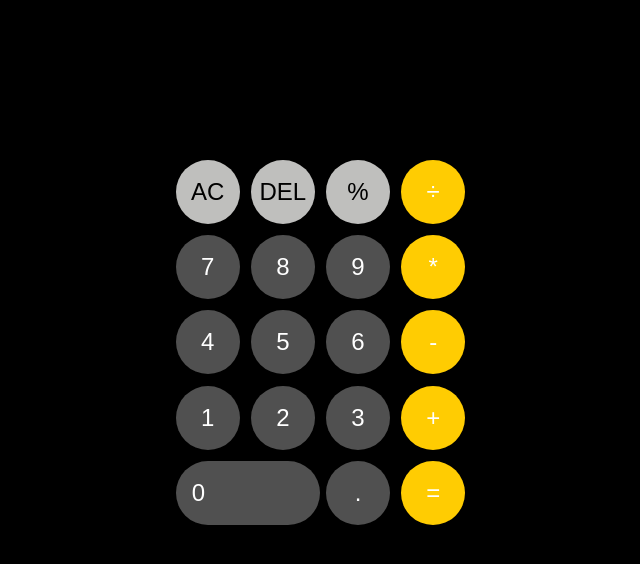
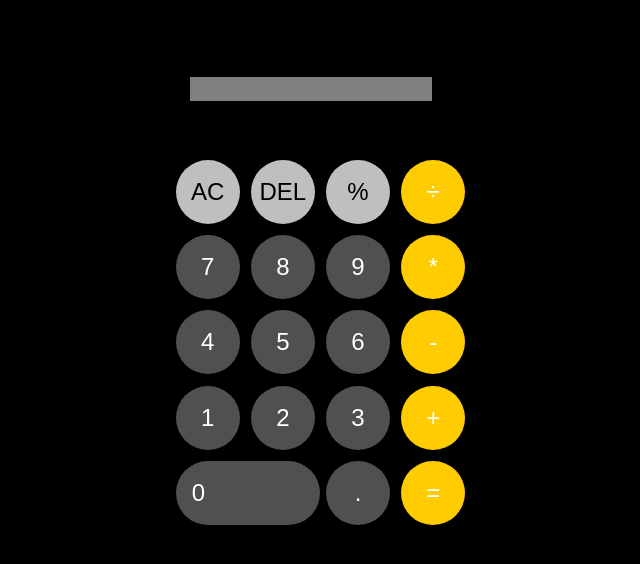
Before and after one commit to Elochukwu3/Calculator-II, a React (Create React App) app: page / in a window 1280 px wide. Shown: the top 564 px of the page, without its empty margins (314-954 px from the left). Built offline with nearby package versions, Linux system fonts and the light colour scheme.

Commit message:
previous

```diff
--- a/src/components/Style.css
+++ b/src/components/Style.css
@@ -43,7 +43,12 @@ body{
 }
 .previous-operand{
     font-size: .9rem;
-
+    background: grey;
+    width: 100%;
+    height: 3vh;
+    color: #fff;
+    text-align: right;
+    font-weight: bolder;
 }
 .current{
     font-weight: bolder;
@@ -58,7 +63,6 @@ button{
     font-size: 1.5rem;
     color: #fff ;
     border: unset;
-    /* opacity: .8; */
 }
 .gold{
     background: #ffcc02;
```
